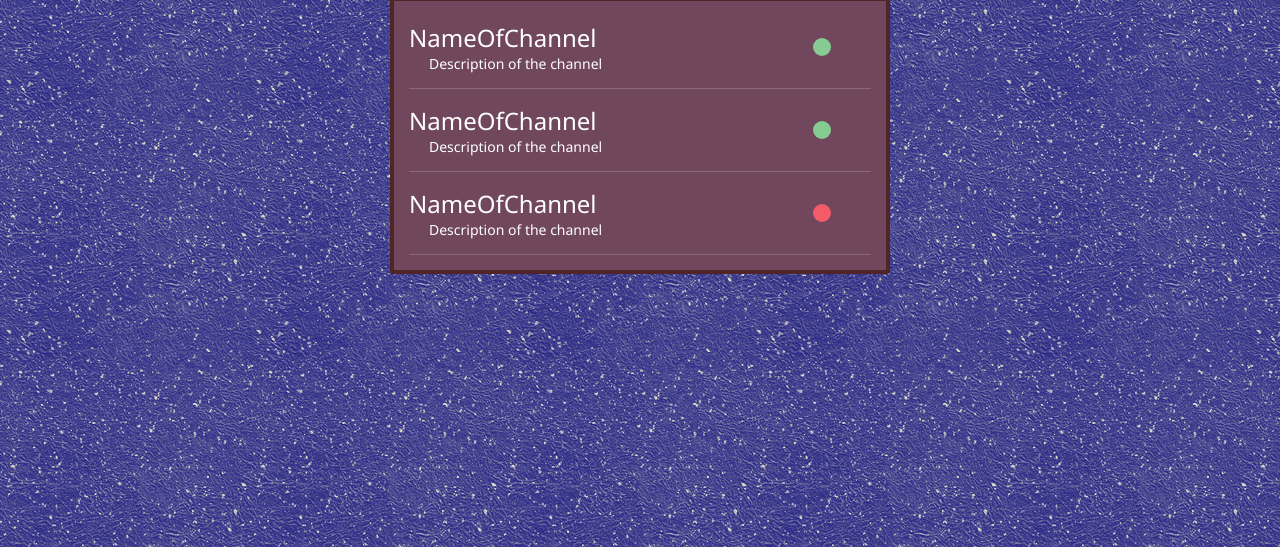
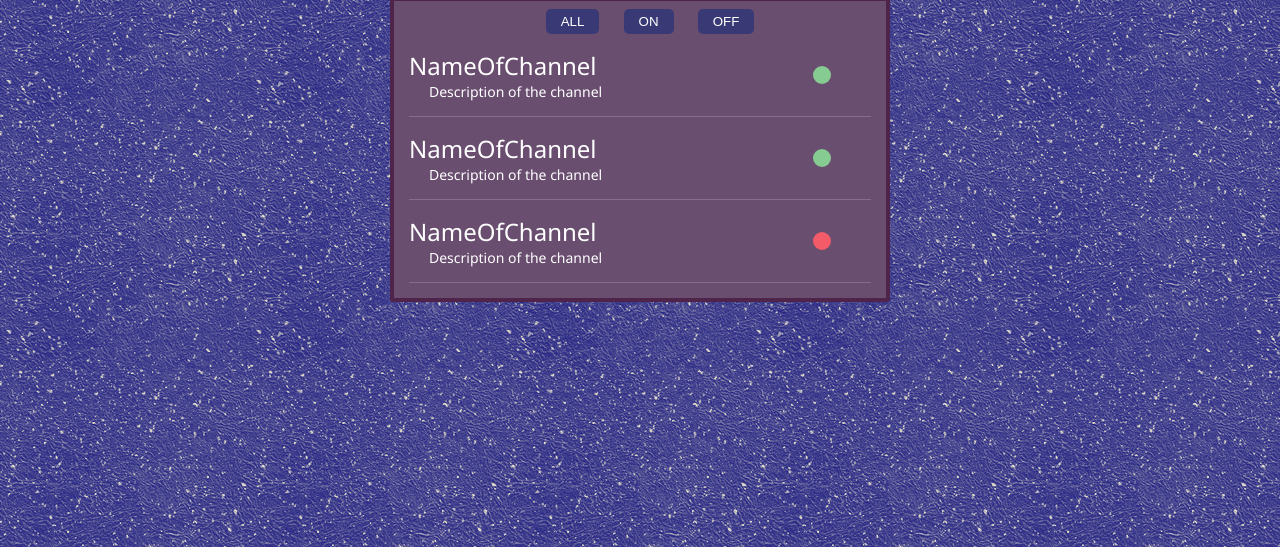
Before and after one commit to Frayz17/Twitchtv-JSON-API-FCC, a plain HTML site: page index.html in a window 1280 px wide. Shown: the part 253-800 px from the top of the page. Drawn offline with Linux system fonts and the light colour scheme.

Commit message:
Layout and color design have completed.

```diff
--- a/css/main.css
+++ b/css/main.css
@@ -24,7 +24,7 @@ body {
 	text-transform: uppercase;
 	font-size: 44px;
 	margin: 0px;
-	background-color: #502527;
+	background-color: #4F244A;
 	/*padding-left: 25px;
 	padding-top: 20px;
 	padding-bottom: 20px;*/
@@ -34,18 +34,50 @@ body {
 }
 
 .main-channels {
-	border: 4px solid #502527;
+	border: 4px solid #4F244A;
 	padding: 15px;
-	padding-top: 5px;
-	background-color: #70475C;
+	padding-top: 0px;
+	background-color: #6A4E70;
 	border-bottom-left-radius: 3px;
 	border-bottom-right-radius: 3px;
+}
+
+.main-channels-search{
+	margin-top: 8px;
+	margin-left: auto;
+	margin-right: auto;
+	/*width: 150px;*/
+	text-align: center;
+
+}
+
+.main-channels-search-button {
+	display: inline-block;
+	/*width: 80px;*/
+	padding-left: 15px;
+	padding-right: 15px;
+	padding-top: 5px;
+	padding-bottom: 5px;
+	margin-left: 20px;
+	background-color: #393975;
+	border-radius: 5px;
+	cursor: pointer;
+  text-transform: uppercase;
+  text-decoration: none;
+  border: none;
+  color: #ffffff;
+}
+.main-channels-search-button:focus {
+ background-color: #2F2F60;
+}
+.main-channels-search-button:hover {
+ background-color: #2F2F60;
 }
 
 .main-channels-box {
 	margin-top: 15px;
 	padding-bottom: 15px;
-	border-bottom: 1px solid #8A6879;
+	border-bottom: 1px solid #856E8A;
 }
 
 .main-channels-box-name, .main-channels-box-desc, .main-channels-box-state {
--- a/index.html
+++ b/index.html
@@ -17,6 +17,13 @@
 		<h1 class="main-title">Twitch Channels</h1>
 
 		<div class="main-channels">
+
+			<div class="main-channels-search">
+				<button class="main-channels-search-button">All</button>
+				<button class="main-channels-search-button">On</button>
+				<button class="main-channels-search-button">Off</button>
+			</div>
+
 			<div class="main-channels-box">
 				<h3 class="main-channels-box-name">NameOfChannel</h3>
 				<p class="main-channels-box-state online"></p>
```
